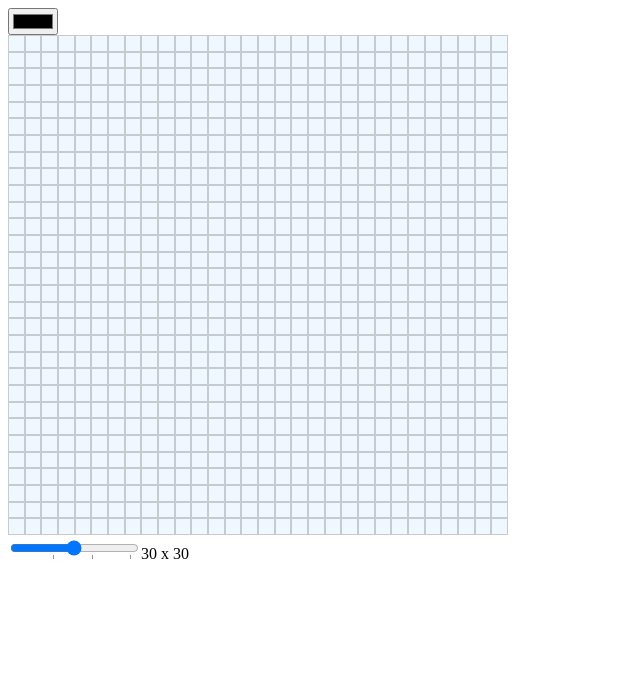
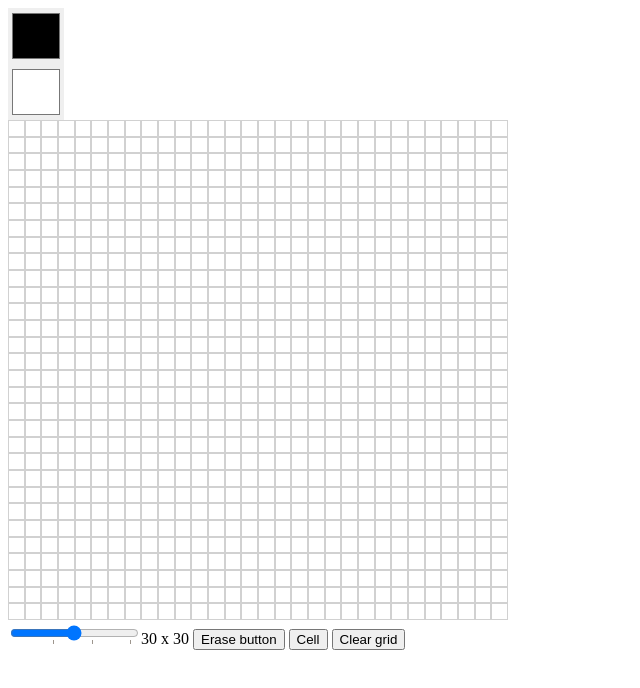
Before and after one commit to ekat-velaz/etch-a-sketch, a plain HTML site: page index.html in a window 1280 px wide. Shown: the whole page, without its empty margins (0-640 px from the left). Drawn offline with Linux system fonts and the light colour scheme.

Commit message:
Add buttons and erase listener

```diff
--- a/index.html
+++ b/index.html
@@ -9,7 +9,12 @@
     <title>Etch-a-sketch</title>
 </head>
 <body>
-    <input type="color" id="colorPicker">
+<div class="input-color-container">
+    <label id="colorPickerLabel"><input type="color" id="colorPicker"></label>
+</div>
+<div class="input-color-container">
+    <input type="color" id="colorPickerBgr" value = "#ffffff">
+</div>
     <div class = "squareContainer"></div>
     <input type="range" min="1" max="60" value="30" list="rangeList" id="range"><span id="rangeValue"></span>
     <datalist id="rangeList">
@@ -18,5 +23,8 @@
         <option value="40" label="40">
         <option value="60" label="60">
     </datalist>
+<button class = "btn-erase">Erase button</button>
+<button class = "btn-cell">Cell</button>
+<button class = "btn-clear">Clear grid</button>
 </body>
 </html>
--- a/script.js
+++ b/script.js
@@ -4,6 +4,13 @@ const container = document.querySelector(".squareContainer");
 
 const colorPicker = document.querySelector("#colorPicker");
 let selectedColor = colorPicker.value;
+
+const eraser = document.querySelector(".btn-erase");
+const cell = document.querySelector(".btn-cell");
+const clearGrid = document.querySelector(".btn-clear");
+
+const colorPickerBgr = document.querySelector("#colorPickerBgr");
+let bgColor = colorPickerBgr.value;
 
 function createDivs(squareCount) {
     let squareCountMultiplied = squareCount * squareCount;
@@ -24,12 +31,19 @@ function createDivs(squareCount) {
         square.addEventListener('mouseup', () => {
         drawing = false;
         });
+        bgColor = colorPickerBgr.value;
+    container.style.backgroundColor = bgColor;
+
 
 };
 };
 
 
 createDivs(30);
+
+eraser.addEventListener('click', () => {
+    selectedColor = "transparent";
+});
 
 const range = document.querySelector("#range");
 let rangeValue = document.querySelector("#rangeValue");
@@ -48,3 +62,17 @@ range.addEventListener("input", () => {
 colorPicker.addEventListener("input", () => {
     selectedColor = colorPicker.value;
 });
+
+colorPickerBgr.addEventListener("input", () => {
+    bgColor = colorPickerBgr.value;
+    container.style.backgroundColor = bgColor;
+});
+
+clearGrid.addEventListener("click", () => {
+
+});
+
+
+cell.addEventListener("click", () => {
+    square.style.borderColor = "transparent";
+});
--- a/style.css
+++ b/style.css
@@ -1,6 +1,5 @@
 .square {
-    background-color:aliceblue;
-
+    background-color: transparent;
     border: solid 1px;
     border-color: rgba(0, 0, 0, 0.182);
 }
@@ -13,6 +12,22 @@
     height: 500px;
 };
 
-.black {
-    background-color: black;
-}
+.input-color-container {
+    /*position: relative;
+    overflow: hidden; */
+    width: 40px;
+    height: 40px;
+    border: none;
+    border-radius: 50px;
+  }
+
+
+  #colorPicker, #colorPickerBgr {
+   /* position: absolute;
+    right: -8px;
+    top: -8px; */
+    width: 56px;
+    height: 56px;
+    border: none;
+    color: w;
+  }
```
